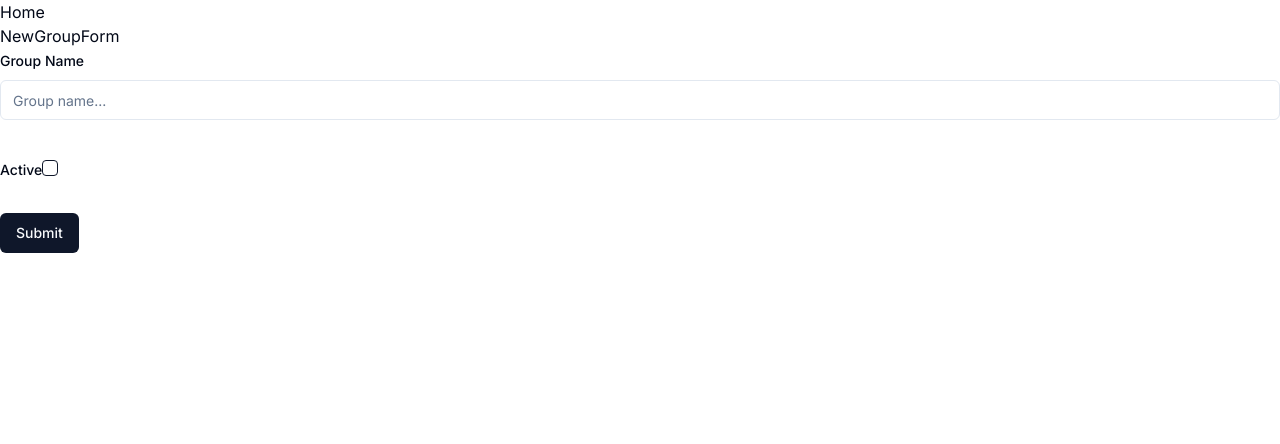
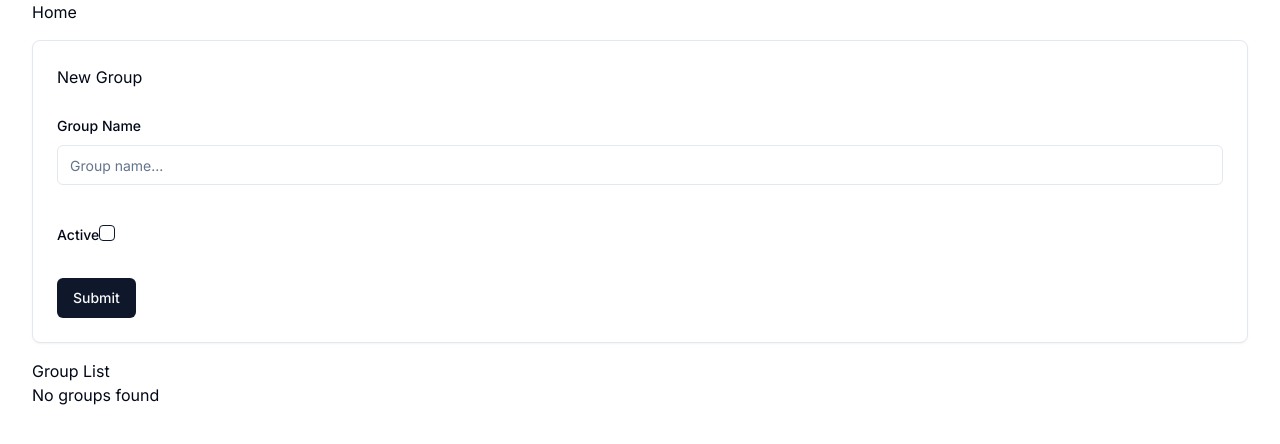
Before and after one commit to John-Dennehy/group-finder, a Next.js app: page / in a window 1280 px wide. Shown: the top 444 px of the page. Built offline with nearby package versions, Linux system fonts and the light colour scheme; what drizzle-zod would draw is missing.

Commit message:
Add GroupList and Card components to Home page Refactor NewGroupForm component
Signed-off-by: John Dennehy <8093939+John-Dennehy@users.noreply.github.com>

```diff
--- a/src/app/page.tsx
+++ b/src/app/page.tsx
@@ -1,12 +1,26 @@
+import GroupList, { Group } from "@/components/GroupList";
 import NewGroupForm from "@/components/NewGroupForm";
+import { Card, CardContent, CardHeader } from "@/components/ui/card";
 
 export default function Home() {
+  const groups: Group[] = [];
+
   return (
-    <>
-      <main>
+    <main className="container mx-auto">
+      <div className="flex flex-col gap-4">
         <h1>Home</h1>
-        <NewGroupForm />
-      </main>
-    </>
+        <Card>
+          <CardHeader>
+            <h2>New Group</h2>
+          </CardHeader>
+          <CardContent>
+            <NewGroupForm />
+          </CardContent>
+        </Card>
+        <div className="  ">
+          <GroupList groups={groups} />
+        </div>
+      </div>
+    </main>
   );
 }
--- /dev/null
+++ b/src/components/GroupList.tsx
@@ -0,0 +1,32 @@
+export type Group = {
+  id: number;
+  name: string;
+  active: boolean;
+};
+
+type GroupListProps = {
+  groups: Group[];
+};
+
+export function GroupList({ groups }: GroupListProps) {
+  return (
+    <div>
+      <h2>Group List</h2>
+      {/* if list is empty, display a short message instead of a list  */}
+      {groups.length === 0 && <p>No groups found</p>}
+      {/* if list is not empty, display a list of groups */}
+      {groups.length > 0 && (
+        <ul>
+          {groups.map((group) => (
+            <li key={group.id}>
+              <h3>{group.name}</h3>
+              {group.active ? <span>✅</span> : <span>❌</span>}
+            </li>
+          ))}
+        </ul>
+      )}
+    </div>
+  );
+}
+
+export default GroupList;
--- a/src/components/NewGroupForm.tsx
+++ b/src/components/NewGroupForm.tsx
@@ -38,8 +38,6 @@ export default function NewGroupForm() {
   }
 
   return (
-    <>
-      <h1>NewGroupForm</h1>
     <Form {...form}>
       <form
         onSubmit={form.handleSubmit(handleValidSubmit)}
@@ -77,6 +75,5 @@ export default function NewGroupForm() {
         <Button type="submit">Submit</Button>
       </form>
     </Form>
-    </>
   );
 }
```
Lines whose indentation alone changed are shown as unchanged.
